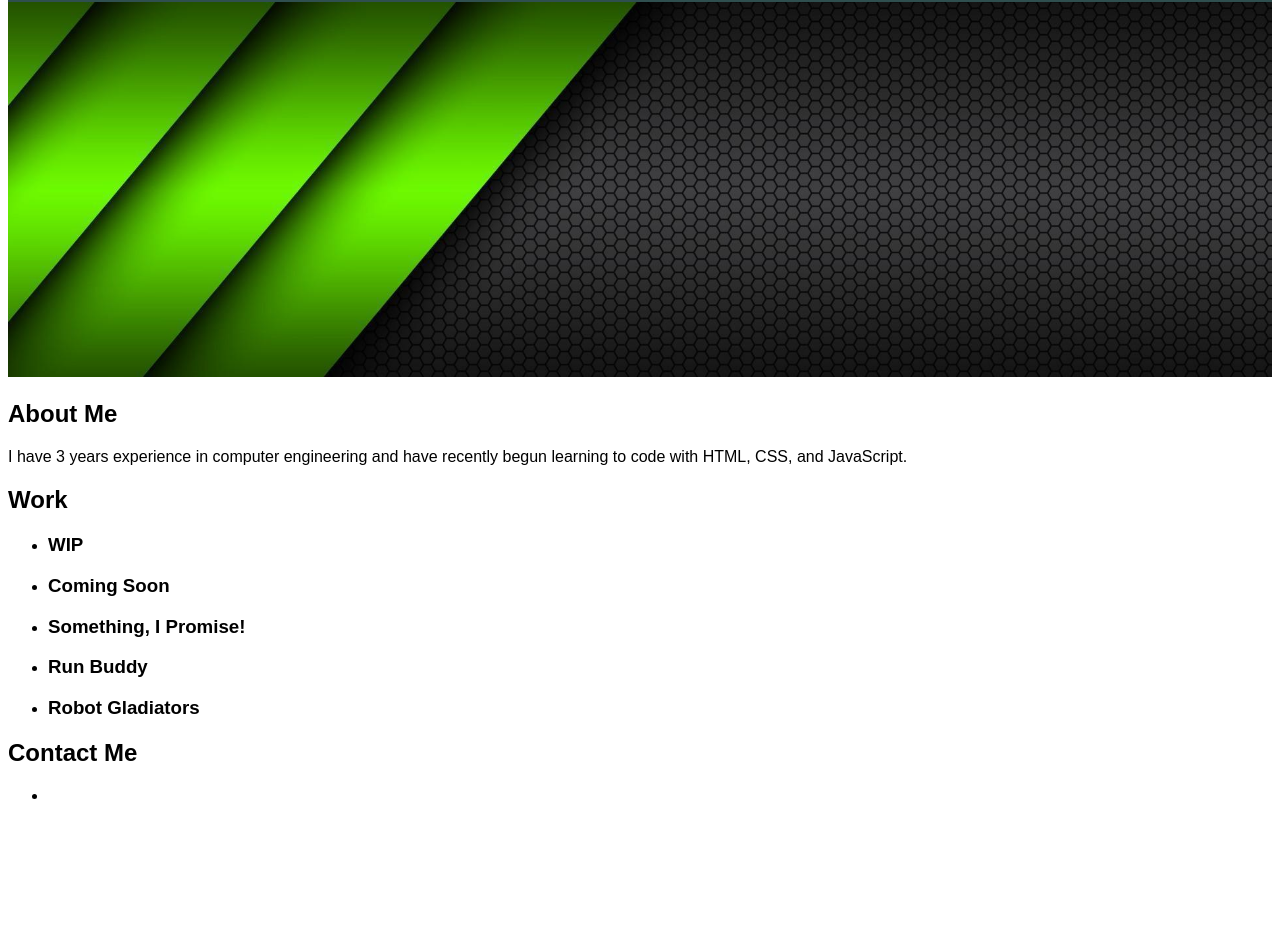
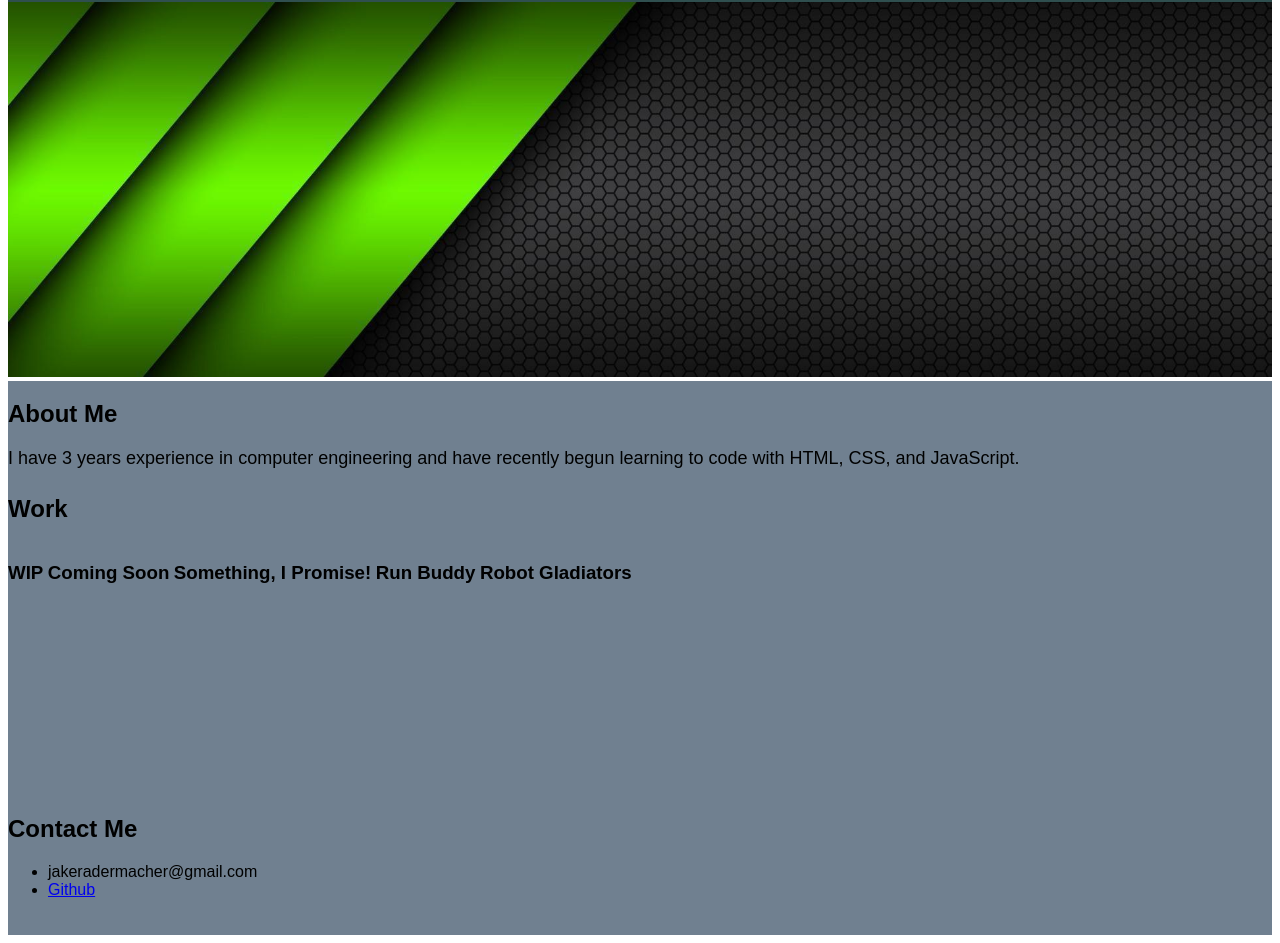
Before and after one commit to jakeradermacher/portfolio, a plain HTML site: page portfolio/index.html in a window 1280 px wide. Shown: the part 78-1021 px from the top of the page. Before the commit the page ends 899 px from the top, so only its background shows below. Drawn offline with Linux system fonts and the light colour scheme; files whose address does not match are found by name.

Commit message:
best I can do for now

```diff
--- a/portfolio/assets/style.css
+++ b/portfolio/assets/style.css
@@ -45,9 +45,6 @@ header nav ul li a {
 /* HEADER STYLES END */
 
 /* HERO STYLES */
-.hero {
-}
-
 .hero img {
     margin-right: 10px;
     width: 100%;
@@ -55,3 +52,39 @@ header nav ul li a {
 /* HERO STYLES END */
 
 /* INFORMATION STYLES SECTION */
+
+.information {
+    background-color: slategray;
+    position: relative;
+    flex-wrap: wrap;
+}
+
+.information div {
+    display: inline-block;
+    margin-bottom: 20px;
+}
+
+.information h2 {
+    font-size: 28;
+    font-weight: bold;
+}
+
+.about-me {
+    height: 75px;
+    width: 100%;
+}
+
+.about-me p {
+    vertical-align: middle;
+    font-size: 18px;
+}
+
+.work {
+    height: 300px;
+    width: 100%;
+    position: relative;
+}
+
+.workitems {
+    align-items: center;
+}
--- a/portfolio/index.html
+++ b/portfolio/index.html
@@ -30,37 +30,39 @@
         </section>
 
         <section class="information">
-            <div>
+
+            <div class="about-me">
                 <h2>About Me</h2>
                     <p>I have 3 years experience in computer engineering and have recently begun learning to code with HTML, CSS, and JavaScript.</p>
             </div>
 
-            <div>
+            <section class="work">
                 <h2>Work</h2>
-                    <ul>
-                        <li>
+                    <div class="workitems">
                             <h3>WIP</h3>
-                        </li>
-                        <li>
+                    </div>
+                    <div class="workitems">
                             <h3> Coming Soon</h3>
-                        </li>
-                        <li>
+                    </div>
+                    <div class="workitems">
                             <h3>Something, I Promise!</h3>
-                        </li>
-                        <li>
+                    </div>
+                    <div class="workitems">
                             <h3>Run Buddy</h3>
-                        </li>
-                        <li>
+                    </div>
+                    <div class="workitems">
                             <h3>Robot Gladiators</h3>
-                        </li>
-                    </ul>
                     </div>
+            </section>
 
-            <div>
+            <div class="contacts">
                 <h2>Contact Me</h2>
                 <ul>
                     <li>
-                            <a href=""></a>
+                        <a >jakeradermacher@gmail.com</a>
+                    </li>
+                    <li>
+                        <a href="https://github.com/jakeradermacher">Github</a>
                     </li>
                 </ul>
             </div>
```
Lines whose indentation alone changed are shown as unchanged.
